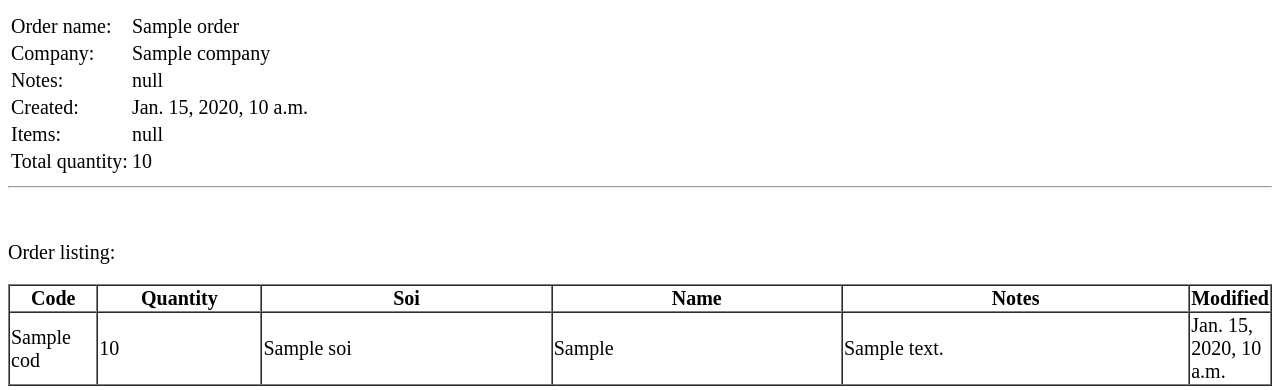
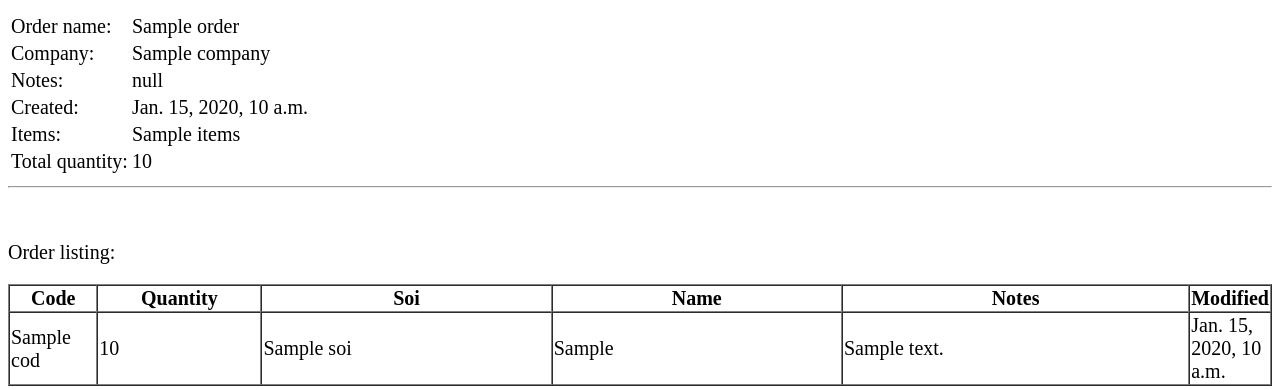
Before and after one commit to voidw0rd/excel_import, a Django app: template grid/templates/printOrder.html in a window 1280 px wide. Shown: the top 390 px of the page. Run offline with Django 3.2, Linux system fonts and the light colour scheme; the template is opened without the code that fills it: most values are stand-ins (such as "Sample title", 1, 10 or a date in 2020).

Commit message:
order print Items is correct now

```diff
--- a/grid/templates/printOrder.html
+++ b/grid/templates/printOrder.html
@@ -87,7 +87,7 @@
                 <td id="created">Created: </td><td> {{ order.timestamp }}</td>
             </tr>
             <tr>
-                <td id="items">Items: </td><td> null </td>
+                <td id="items">Items: </td><td> {{ order.items }} </td>
             </tr>
             <tr>
                 <td id="total">Total quantity: </td><td> {{ order.total }}</td>
--- a/grid/views.py
+++ b/grid/views.py
@@ -567,6 +567,7 @@ def _prepPrint(orderId):
         orderInfo["name"] = order.name
         orderInfo['timestamp'] = str(order.timestamp).split('.')[0]
         orderInfo['company'] = order.company.name
+        orderInfo['items'] = len(orderProducts)
         for product in orderProducts:
             obj = {}
             obj['quantity'] = product.quantity
--- a/static/app/view/order/Edit.js
+++ b/static/app/view/order/Edit.js
@@ -60,7 +60,7 @@ Ext.define('AM.view.order.Edit', {
                         fieldLabel: "Status",
                         //typeAhead: true,
                         //forceSelection : true,
-                        //emptyText: 'Select status',
+                        emptyText: 'Select status',
                         displayField: 'name',
                         valueField:'id',
                         name: "status_id",
```
